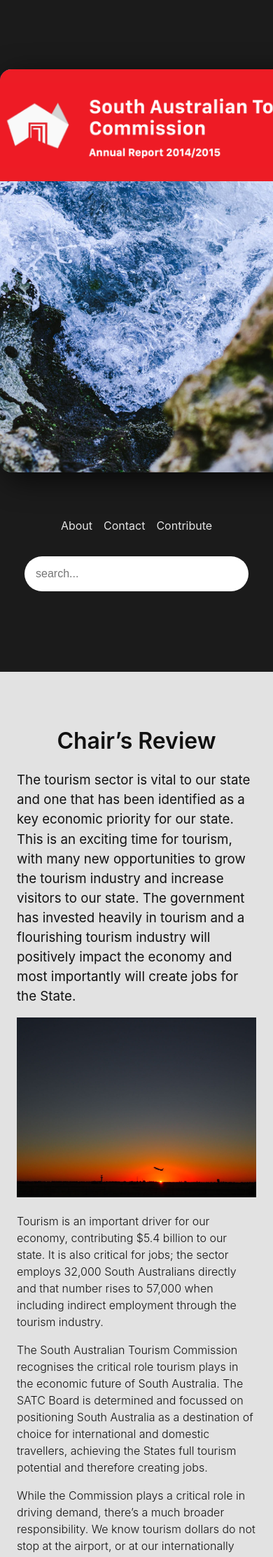
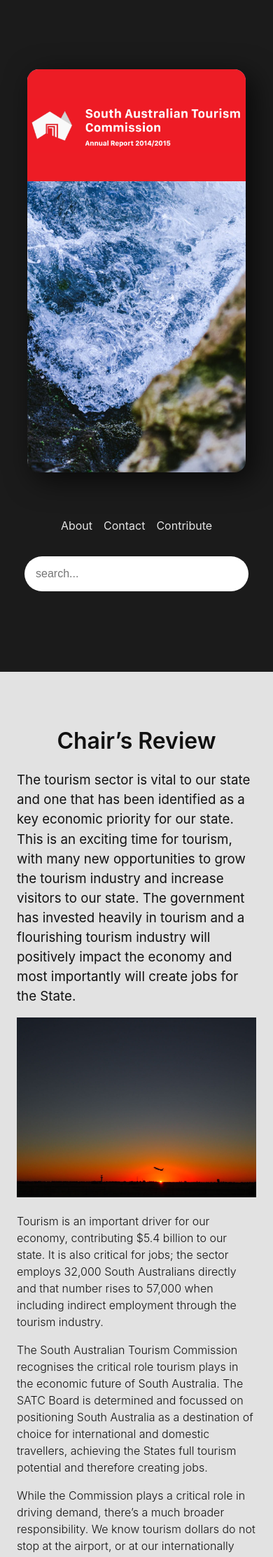
Before and after one commit to jack-alexander/annualreport, a Jekyll site: the page built from index.html, in a window 390 px wide. Shown: the top 2225 px of the page at 70% size. Built offline with Jekyll 4.4.1, drawn with Linux system fonts in a browser that asks for light colours.

Commit message:
Fixed header
Fixed responsivenesss on header

```diff
--- a/_includes/head.html
+++ b/_includes/head.html
@@ -1,6 +1,6 @@
 <head>
     <meta charset="utf-8">
-    <meta name="viewport" content="width=device-width initial-scale=1" />
+    <meta name="viewport" content="user-scalable=no, width=device-width, initial-scale=1.0" />
     <meta http-equiv="X-UA-Compatible" content="IE=edge">
 
     <title>{% if page.title %}{{ page.title }}{% else %}{{ site.title }}{% endif %}</title>
--- a/css/wolfjay.css
+++ b/css/wolfjay.css
@@ -25,12 +25,6 @@
   box-sizing: border-box;
 }
 
-a .ignore-a-styling {
-  width: 30rem;
-  height: 40rem;
-  max-height: 60%;
-}
-
 .wolfjay-header {
   background-color: #1b1b1b;
   height: 60rem;
@@ -43,7 +37,8 @@
 }
 
 .opener {
-  width: 30rem;
+  max-width: 30rem;
+  width: 80%;
   height: 40rem;
   max-height: 60%;
   margin: 1rem;
@@ -59,7 +54,8 @@
 
 .opener-panel {
   height: 10rem;
-  width: 30rem;
+  max-width: 30rem;
+  width: 100%;
   background-image:url(../images/title-overlay.png);
   background-size: contain;
   background-position: center;
```
